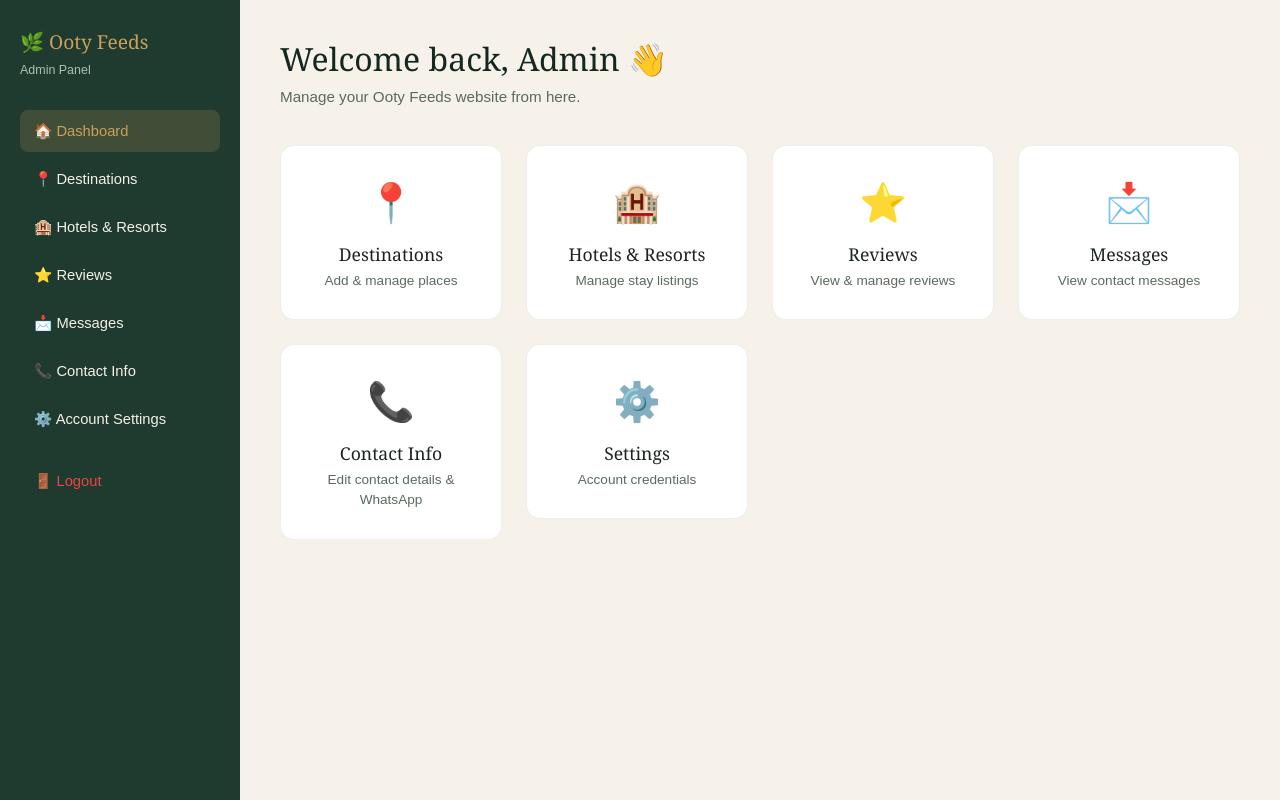
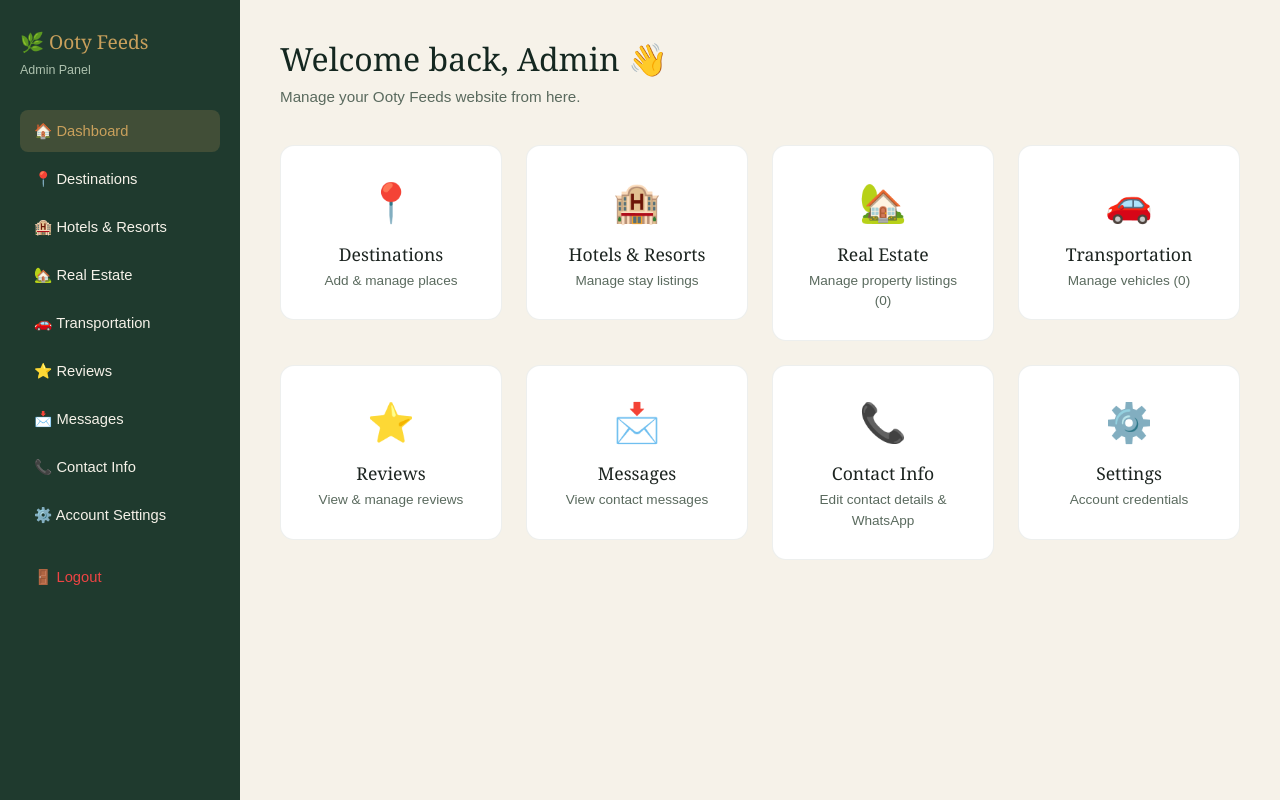
Before and after one commit to hanna1652/ooty-tour-guide, a Flask app: page /admin in a window 1280 px wide. Run offline with Flask 3, Linux system fonts and the light colour scheme; the visitor is signed in with stand-in values (Sample User, id 1); data that the repository does not hold is empty.

Commit message:
Add real estate and transportation admin links

```diff
--- a/templates/admin-dashboard.html
+++ b/templates/admin-dashboard.html
@@ -78,6 +78,8 @@
     <a href="/admin/dashboard" class="active">🏠 Dashboard</a>
     <a href="/admin/destinations">📍 Destinations</a>
     <a href="/admin/hotels">🏨 Hotels & Resorts</a>
+    <a href="/admin/real-estate">🏡 Real Estate</a>
+    <a href="/admin/transportation">🚗 Transportation</a>
     <a href="/admin/reviews">⭐ Reviews</a>
     <a href="/admin/messages">📩 Messages</a>
     <a href="/admin/contact">📞 Contact Info</a>
@@ -103,6 +105,20 @@
           <div class="dash-icon">🏨</div>
           <h4>Hotels & Resorts</h4>
           <p>Manage stay listings</p>
+        </a>
+      </div>
+      <div class="col-md-3">
+        <a href="/admin/real-estate" class="dash-card">
+          <div class="dash-icon">🏡</div>
+          <h4>Real Estate</h4>
+          <p>Manage property listings ({{ real_estate_count }})</p>
+        </a>
+      </div>
+      <div class="col-md-3">
+        <a href="/admin/transportation" class="dash-card">
+          <div class="dash-icon">🚗</div>
+          <h4>Transportation</h4>
+          <p>Manage vehicles ({{ transport_count }})</p>
         </a>
       </div>
       <div class="col-md-3">
```
